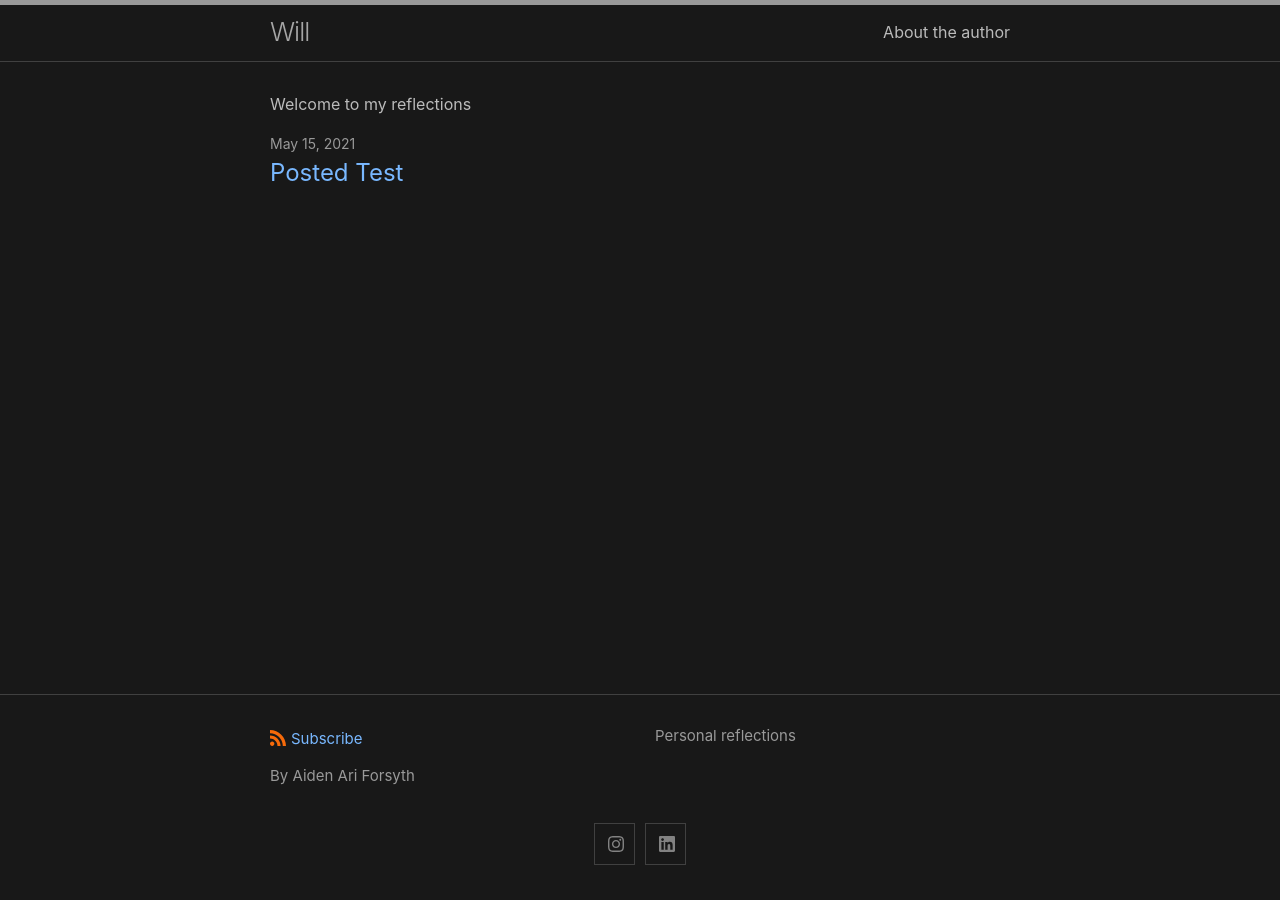
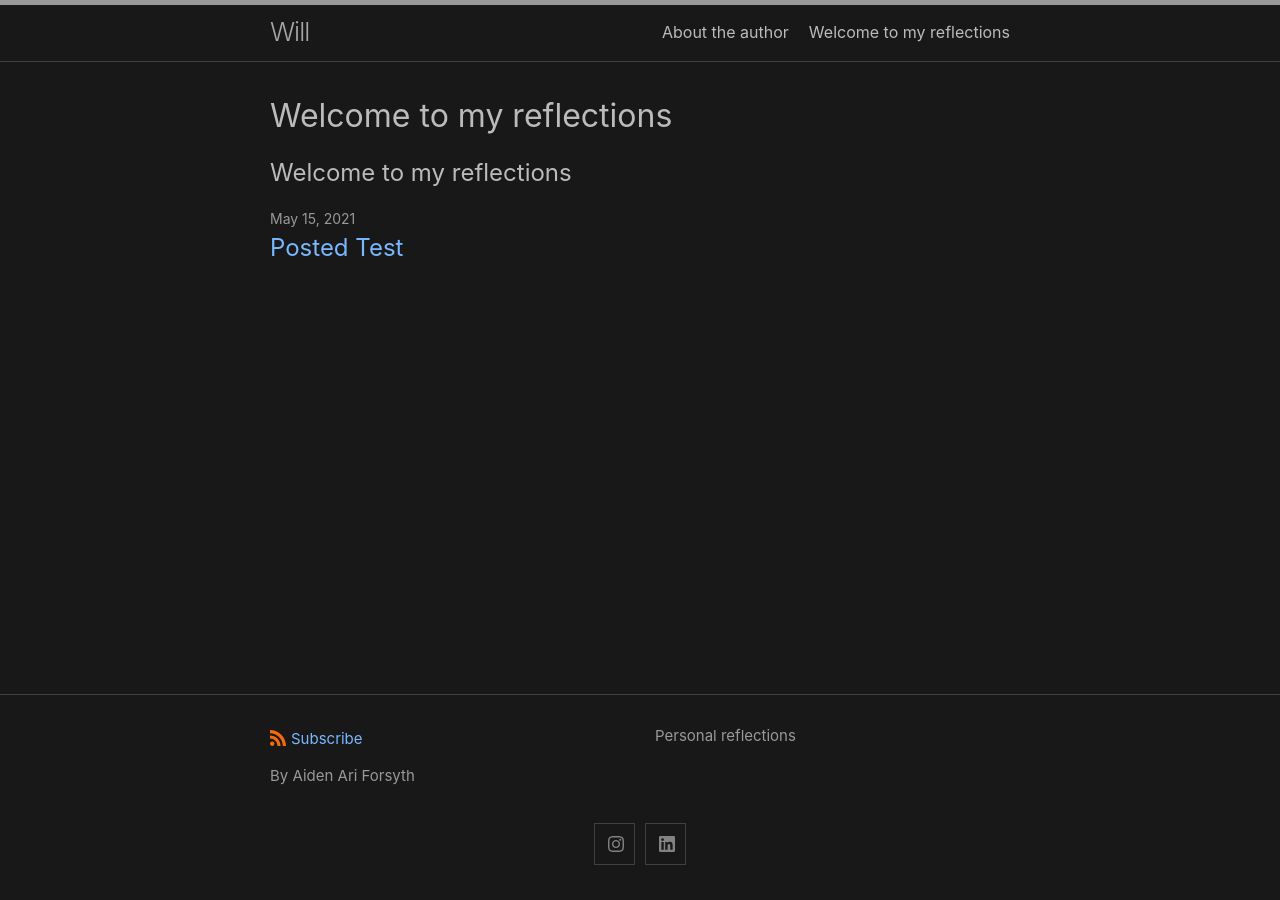
Before and after one commit to Aiden-Forsyth/Will, a Jekyll site: the page built from index.md, in a window 1280 px wide. Built offline with Jekyll 4.4.1, drawn with Linux system fonts in a browser that asks for light colours; our own code applies the rules of GitHub Pages for plain Markdown files; some of the changed lines change nothing that is shown.

Commit message:
Update index.md

```diff
--- a/index.md
+++ b/index.md
@@ -1 +1,5 @@
-Welcome to my reflections
+---
+layout: home
+---
+
+## Welcome to my reflections
```
